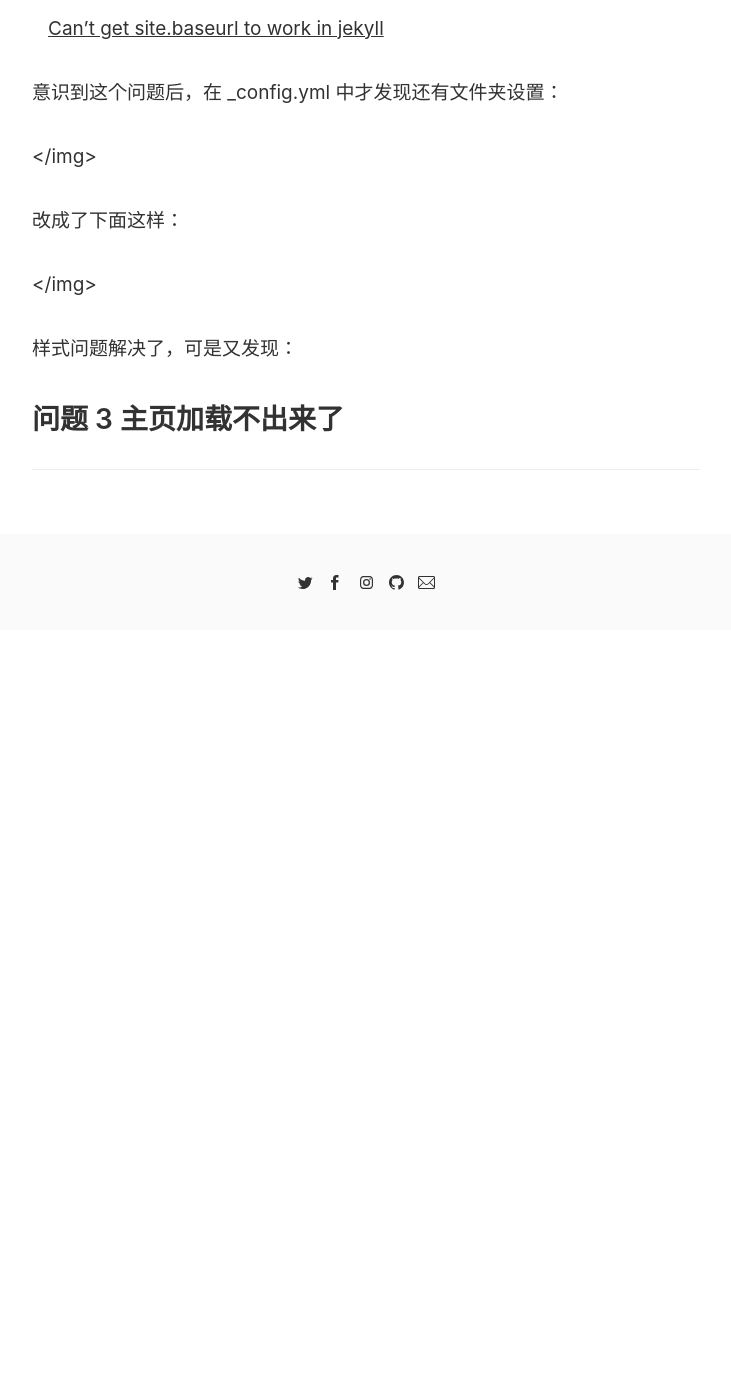
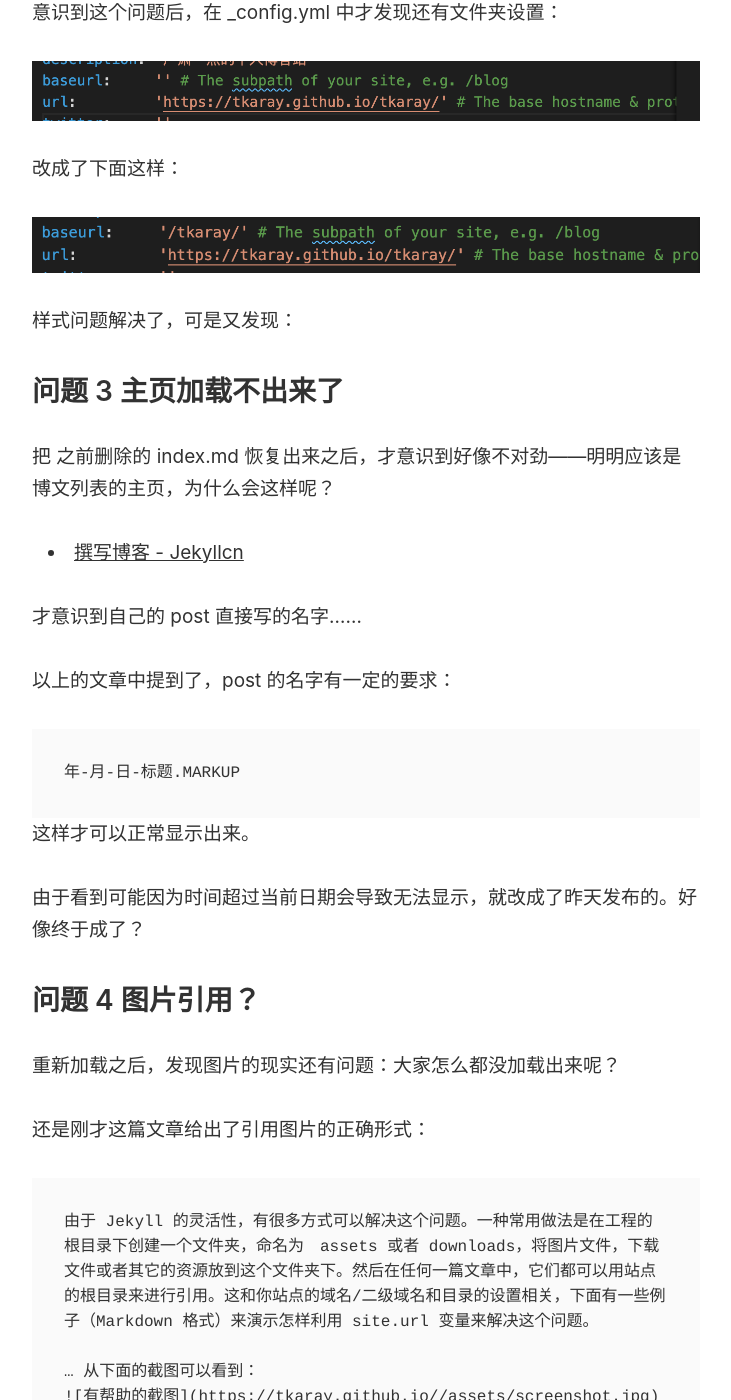
Before and after one commit to tkaray/tkaray.github.io, a Jekyll site: the page built from _posts/2020-03-20-Config Jekyll.md, in a window 1280 px wide and 1400 px high, scrolled down 1848 px. Shown: the whole window, without its empty margins (274-1005 px from the left). Built offline with Jekyll 4.4.1, drawn with Linux system fonts in a browser that asks for light colours; comment, search, counter and statistics services are not loaded; before the commit the page ends 2478 px from its top, so only the background shows below that; some of the changed text lies outside the part shown.

Commit message:
try to resolve pic problem

````diff
--- a/_posts/2020-03-20-Config Jekyll.md
+++ b/_posts/2020-03-20-Config Jekyll.md
@@ -1,7 +1,7 @@
 ---
 layout: post
-title: 配置 Jekyll
-image: ''
+title: 配置 Jekyll 遇到的坑们
+
 ---
 
 配置 Jekyll & GitHub Pages 还有点难度。
@@ -32,7 +32,7 @@ https://gems.ruby-china.com
 成功配置本地 Jekyll 环境后，在本地加载正常了。
 
 但是 push 到远端后，发现样式并没有正常加载。参考网上的提示，打开控制台后发现有以下错误：
-<img alt="" src="/images/pages/20200321/1.png"></img>
+<img alt="" src="/images/posts/20200321/1.png">
 
 仔细对比后发现，原本的位置应当显示为
 ```
@@ -42,19 +42,51 @@ https://tkaray.github.io/tkaray/
 
 在网上继续检索，Stack Overflow 上有人给出了可能的解决方案：
 
-- [Jekyll site works locally but not on Github Pages
+- [Jekyll site works locally but not on Github Pages - Stack Overflow
 ](https://stackoverflow.com/questions/42450554/jekyll-site-works-locally-but-not-on-github-pages/47530487#47530487)
 
-- [Can't get site.baseurl to work in jekyll](https://stackoverflow.com/questions/22514104/cant-get-site-baseurl-to-work-in-jekyll)
+- [Can't get site.baseurl to work in jekyll - Stack Overflow](https://stackoverflow.com/questions/22514104/cant-get-site-baseurl-to-work-in-jekyll)
 
 意识到这个问题后，在 _config.yml 中才发现还有文件夹设置：
 
-<img alt="" src="/images/pages/20200321/2.png"></img>
+![原来的设置]({{ site.url }}/images/posts/20200321/2.png)
 
 改成了下面这样：
 
-<img alt="" src="/images/pages/20200321/3.png"></img>
+![修改后的设置]({{ site.url }}/images/posts/20200321/3.png)
 
 样式问题解决了，可是又发现：
 
 ## 问题 3 主页加载不出来了
+
+把 之前删除的 index.md 恢复出来之后，才意识到好像不对劲——明明应该是博文列表的主页，为什么会这样呢？
+
+- [撰写博客 - Jekyllcn](http://jekyllcn.com/docs/posts/)
+
+才意识到自己的 post 直接写的名字……
+
+以上的文章中提到了，post 的名字有一定的要求：
+```
+年-月-日-标题.MARKUP
+```
+这样才可以正常显示出来。
+
+由于看到可能因为时间超过当前日期会导致无法显示，就改成了昨天发布的。好像终于成了？
+
+## 问题 4 图片引用？
+
+重新加载之后，发现图片的现实还有问题：大家怎么都没加载出来呢？
+
+还是刚才这篇文章给出了引用图片的正确形式：
+```
+由于 Jekyll 的灵活性，有很多方式可以解决这个问题。一种常用做法是在工程的根目录下创建一个文件夹，命名为　assets 或者 downloads，将图片文件，下载文件或者其它的资源放到这个文件夹下。然后在任何一篇文章中，它们都可以用站点的根目录来进行引用。这和你站点的域名/二级域名和目录的设置相关，下面有一些例子（Markdown 格式）来演示怎样利用 site.url 变量来解决这个问题。
+
+… 从下面的截图可以看到：
+![有帮助的截图]({{ site.url }}/assets/screenshot.jpg)
+```
+
+所以应该把图片链接写成
+```
+[]({{ site.url }}/images/posts/)
+```
+然后，遇到了和前面一样的问题:子文件夹会出问题……
````
Also changed, not shown: images/posts/20200321/1.png (renamed from images/pages/20200321/1.png), images/posts/20200321/2.png (added), images/posts/20200321/3.png (added).
